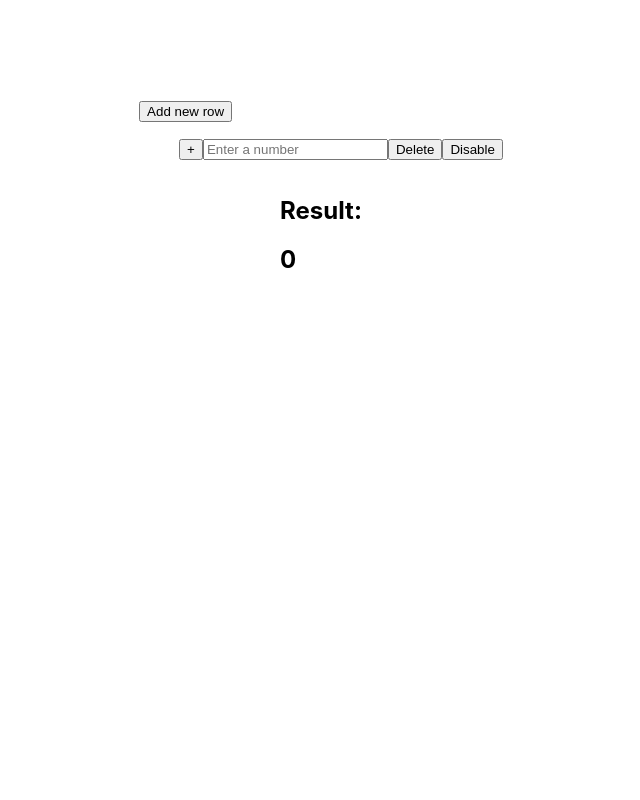
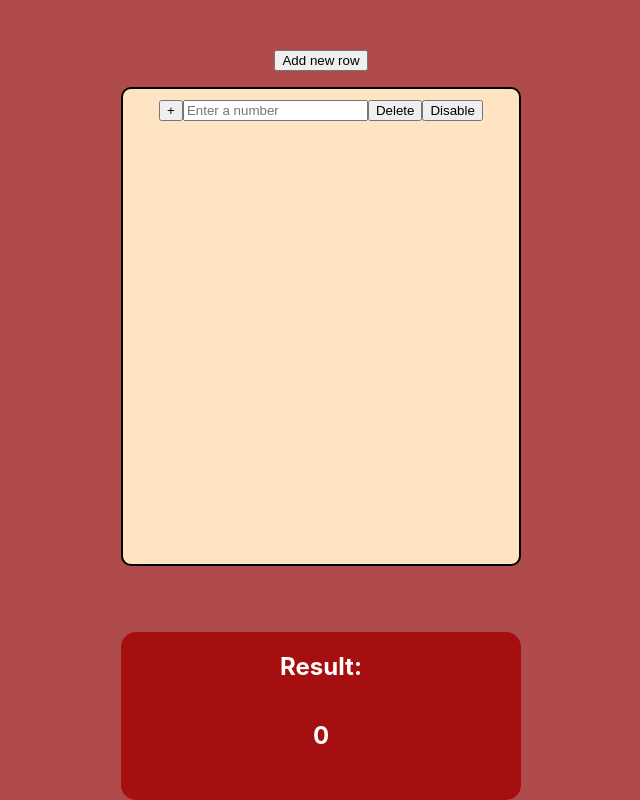
Before and after one commit to federico-palma/coolshop-exercise, a React (Create React App) app: page / in a window 1280 px wide. Shown: the whole page, without its empty margins (319-959 px from the left). Built offline with nearby package versions, Linux system fonts and the light colour scheme.

Commit message:
Added Basic Styling

```diff
--- a/src/App.css
+++ b/src/App.css
@@ -1,6 +1,44 @@
+* {
+  box-sizing: border-box;
+}
+
 main {
+  background-color: rgb(176, 75, 75);
+  height: 100vh;
   display: flex;
   flex-direction: column;
   align-items: center;
-  margin: 100px auto;
+  justify-content: space-between;
 }
+
+.row-container {
+  height: 100%;
+  margin: 50px auto;
+  display: flex;
+  flex-direction: column;
+  align-items: center;
+}
+
+.row-list {
+  background-color: bisque;
+  height: 100%;
+  width: 400px;
+  padding: 10px;
+  border: 2px solid black;
+  border-radius: 10px;
+  text-align: center;
+}
+
+.result-container {
+  background-color: rgb(165, 15, 15);
+  color: white;
+  width: 400px;
+  padding: 30px;
+  padding-top: 0px;
+  border-radius: 15px;
+  justify-self: end;
+  display: flex;
+  flex-direction: column;
+  justify-content: center;
+  align-items: center;
+}
```
